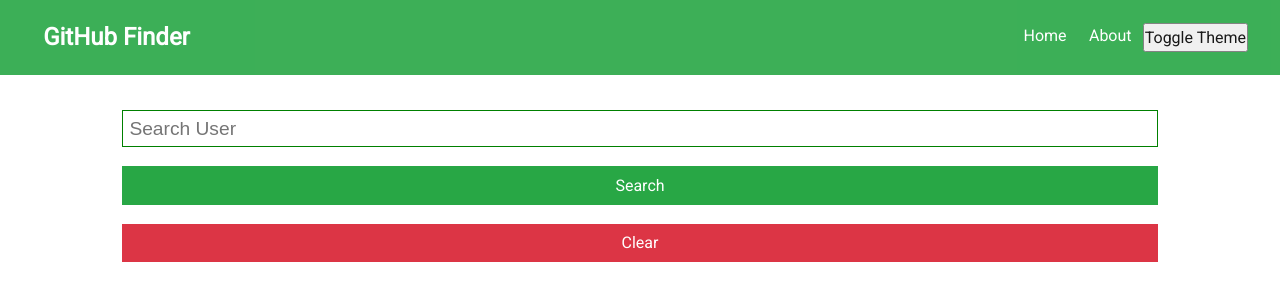
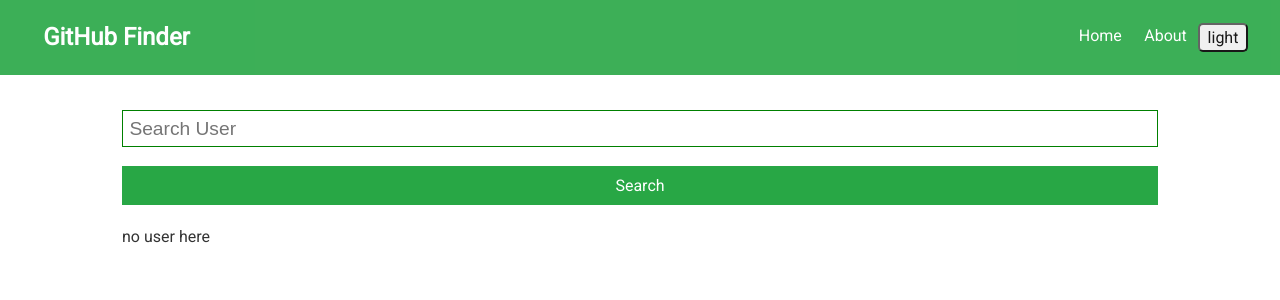
Before and after one commit to Mixchennie/Midterm3-Finder, a React (Create React App) app: page / in a window 1280 px wide. Shown: the top 300 px of the page. Built offline with nearby package versions, Linux system fonts and the light colour scheme.

Commit message:
feat: fix ui

```diff
--- a/src/components/layout/Navbar.js
+++ b/src/components/layout/Navbar.js
@@ -25,7 +25,7 @@
               <Link to="/about">About</Link>
             </li>
             <li>
-               <button  onClick={toggleTheme}>Toggle Theme</button>
+               <button  onClick={toggleTheme} style={{borderRadius: '5px', width: '50px'}}>{theme}</button>
             </li>
          </ul>
       </nav>
--- a/src/components/users/Search.js
+++ b/src/components/users/Search.js
@@ -1,5 +1,5 @@
 import axios from 'axios';
-import React, { useState, useEffect, useContext } from 'react';
+import React, { useState, useEffect, useContext, useRef } from 'react';
 import Users from './Users';
 import { TextContext } from '../TextContext';
 import { ThemeContext } from '../ThemeContext.js';
@@ -9,12 +9,14 @@
     const [users, setUsers] = useState([]);
     const { currentSearch, setCurrentSearch } = useContext(TextContext);
     const { theme, setTheme } = useContext(ThemeContext);
+    const clearRef = useRef()
+    useEffect(() => {
+      if(currentSearch){
+        searchUsers(currentSearch);
+        clearRef.current.style.display="block"
+      }
 
-    useEffect(() => {
-      if(currentSearch)
-         searchUsers(currentSearch);
     }, [currentSearch]);
-
     const searchUsers = async (searchText) => {
         try {
             const response = await axios.get(`https://api.github.com/search/users?q=${searchText}`);
@@ -31,6 +33,7 @@
             localStorage.setItem("currentSearch", JSON.stringify(text));
             searchUsers(text);
             setText('');
+            clearRef.current.style.display="block"
         }
     };
     const onChange = (e) => setText(e.target.value);
@@ -39,6 +42,8 @@
         setUsers([]);
         setCurrentSearch("");
         localStorage.removeItem("currentSearch");
+        clearRef.current.style.display="none"
+
     };
     return (
         <div>
@@ -46,8 +51,8 @@
                 <input type="text" name="text" placeholder="Search User" value={text} onChange={onChange} />
                 <input type="submit" value="Search" className={"btn btn-success btn-block"} />
             </form>
-            <button className="btn btn-danger btn-block" onClick={clearUsers}>Clear</button>
-            <Users users={users} />
+            <button className="btn btn-danger btn-block" style={{display:"none"}} onClick={clearUsers} ref={clearRef}>Clear</button>
+            {users.length === 0 ?  "no user here": <Users users={users} />}
         </div>
     );
 };
--- a/src/components/users/User.js
+++ b/src/components/users/User.js
@@ -32,7 +32,10 @@
       const storedSearch = JSON.parse(localStorage.getItem("currentSearch"));
       if (storedSearch) {
           setCurrentSearch(storedSearch);
+
       }
+      localStorage.removeItem("currentSearch");
+
       history.push("/")
     }
     useEffect(() => {
```
